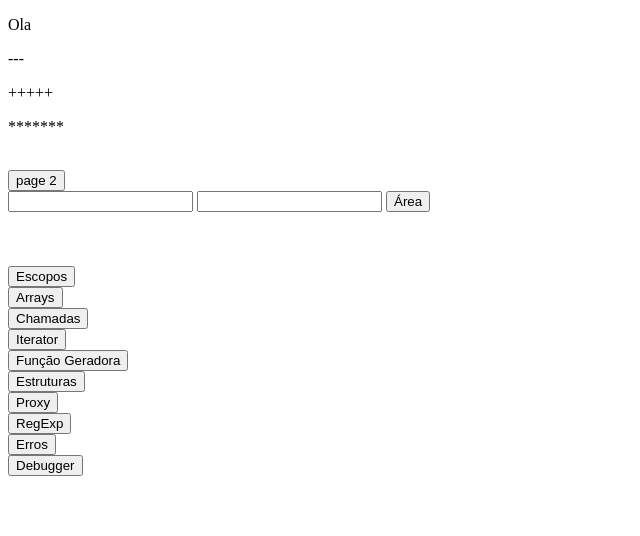
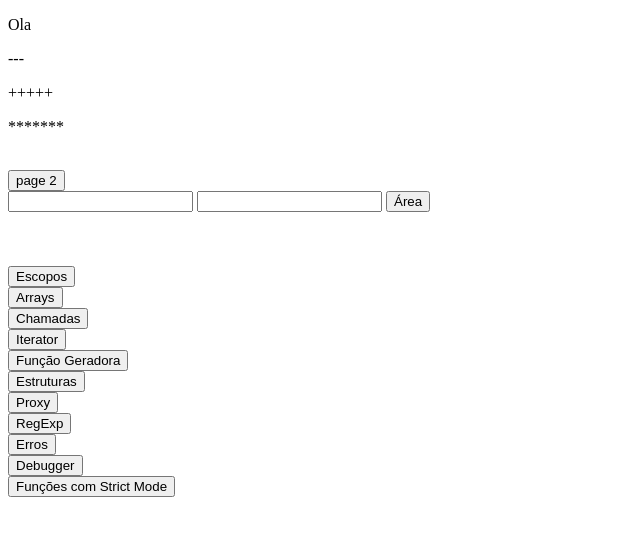
Before and after one commit to caiosousa21/EstudandoJS, a plain HTML site: page Untitled-1.html in a window 1280 px wide. Shown: the whole page, without its empty margins (0-640 px from the left). Drawn offline with Linux system fonts and the light colour scheme.

Commit message:
Strict Mode

```diff
--- a/Untitled-1.html
+++ b/Untitled-1.html
@@ -33,5 +33,6 @@
         <button type="button" onclick="testandoRegExp()">RegExp</button><br>
         <button type="button" onclick="errando()">Erros</button><br>
         <button type="button" onclick="debuga()">Debugger</button><br>
+        <button type="button" onclick="trechoEstrito()">Funções com Strict Mode</button><br>
     </div>
 </body>
--- a/main.js
+++ b/main.js
@@ -383,15 +383,56 @@ errando = () => {
             this.date = new Date();
         }
     }
-    try{
+    try {
         throw new ErroNovo('testando', 'mensagem teste')
-    }catch(e){
+    } catch (e) {
         console.log(e.teste);
         console.log(e.message);
         console.log(e.stack);
     }
+    console.log(v)
 }
 
-debuga=()=>{
+debuga = () => {
     debugger;
 }
+
+trechoEstrito = () => {
+    'use strict';
+    //excessão: x não declarado
+    const metodo1 = () => {
+        try {
+            x = 10
+            console.log(x)
+        } catch (e) {
+            console.log(e);
+        }
+    }
+    const metodo2 = () => {
+        try {
+            var x = 10;
+            console.log(x);
+        } catch (e) {
+            console.log(e);
+        }
+    }
+    try {
+        metodo3 = () => { }
+        metodo3();
+    } catch (e) {
+        console.log(e);
+    }
+    function metodo4(a, b) {
+        try{
+            var v = 12 + a +
+            b
+            console.log(v)
+        }catch(e){
+            console.log(e);
+        }
+}
+
+metodo1();
+metodo2();
+metodo4(3,1);
+}
```
